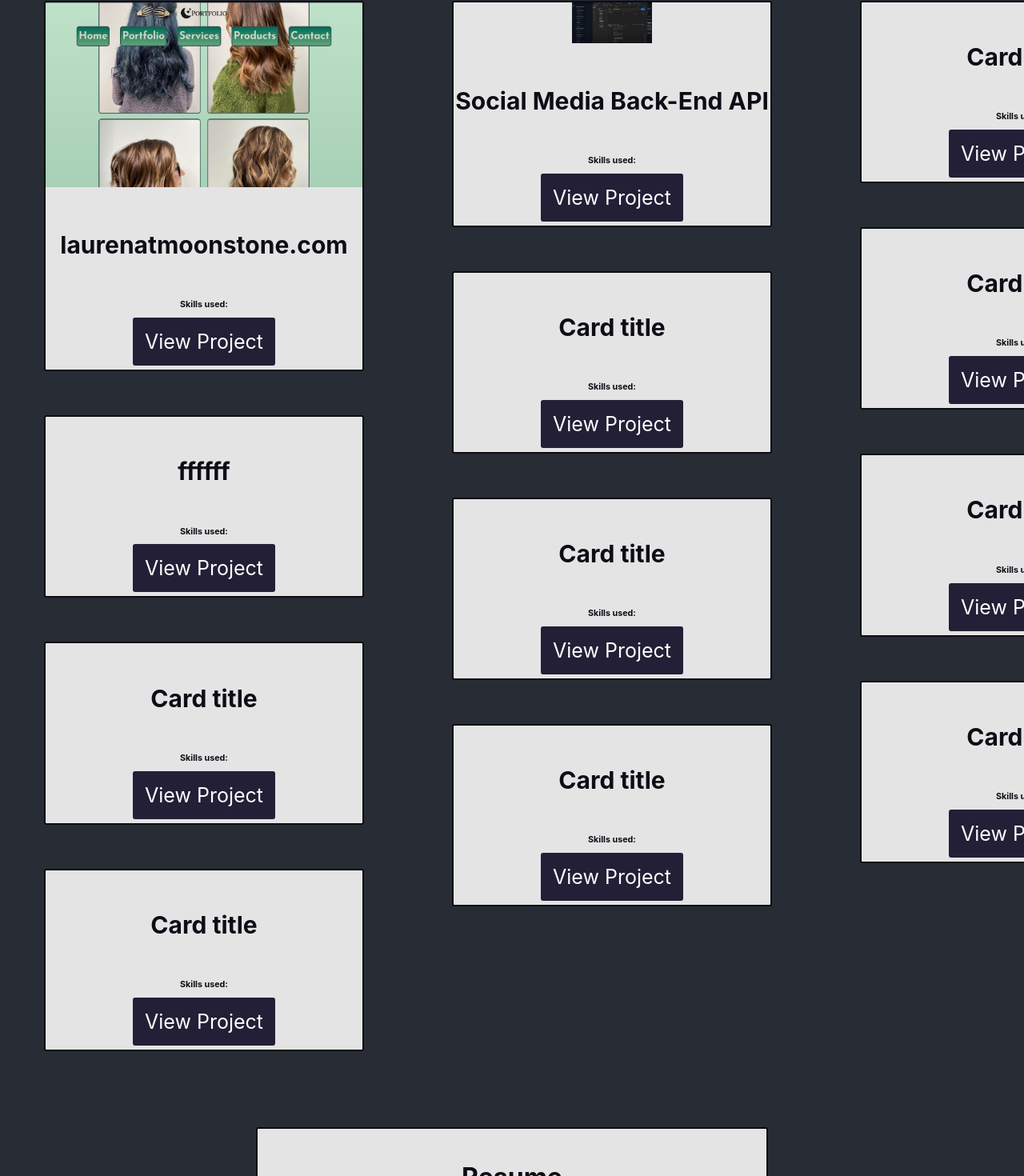
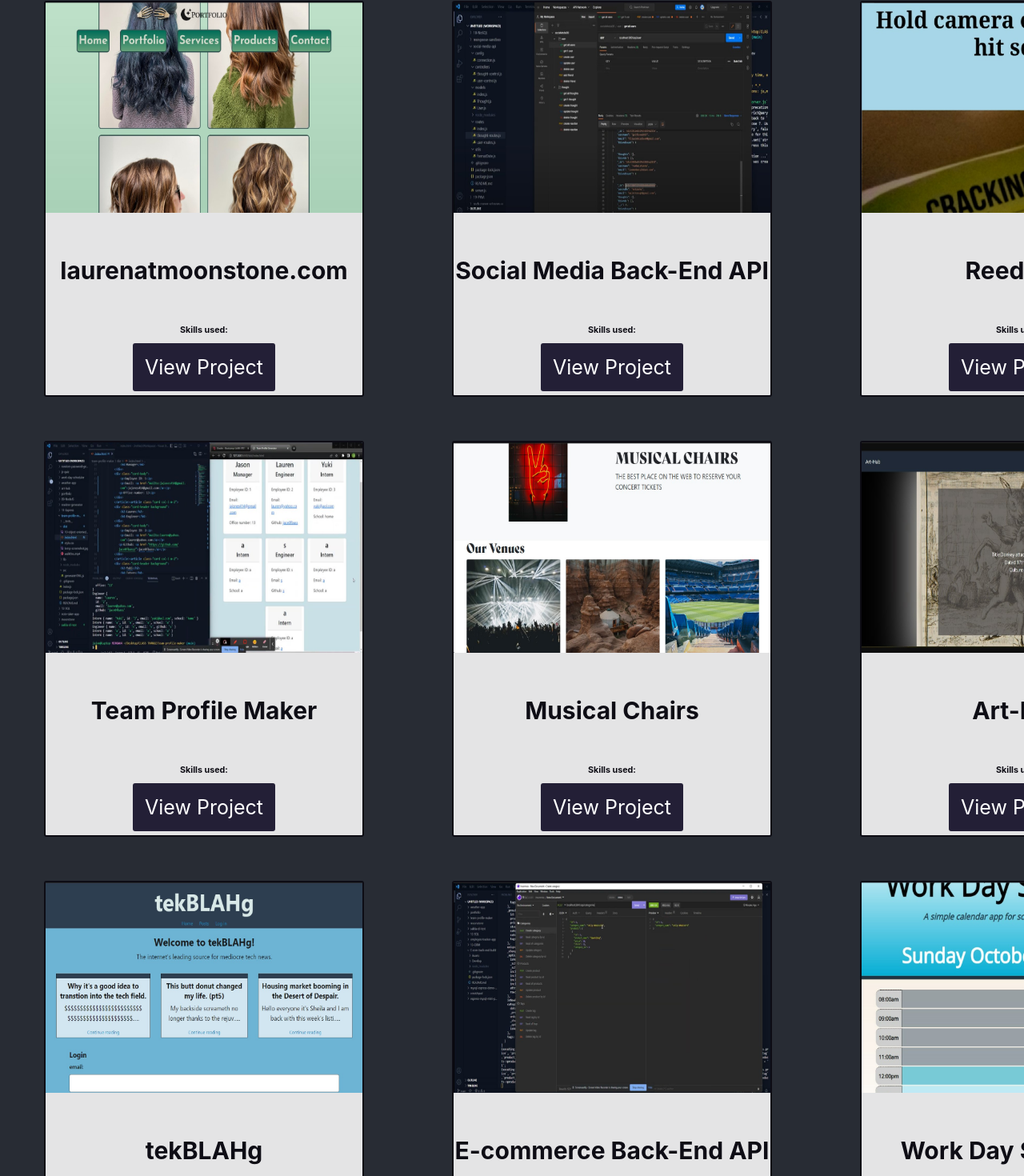
Before and after one commit to jace0fbass/j-jones-2023, a React (Create React App) app: page / in a window 1280 px wide. Shown: the part 1058-2528 px from the top of the page at 80% size. Built offline with nearby package versions, Linux system fonts and the light colour scheme.

Commit message:
Updated portfolio cards with images and data.

```diff
--- a/src/css/App.css
+++ b/src/css/App.css
@@ -130,5 +130,5 @@ body {
   margin-bottom: 40px;
 }
 .card-img-top {
-  max-width: 100%;
+  width: 100%;
 }
--- a/src/js/components/Portfolio.js
+++ b/src/js/components/Portfolio.js
@@ -1,13 +1,22 @@
 import React from "react";
 import moonstone from '../../images/moonstone.jpg'
 import socialApi from '../../images/socialMediaApi.jpg'
+import teamProfile from '../../images/teamProfileMaker.jpg'
+import tekB from '../../images/tekblahg.jpg'
+import artHub from '../../images/artHub.jpg'
+import ecomB from '../../images/ecomBackEnd.jpg'
+import empTrack from '../../images/empTracker.jpg'
+import musicalC from '../../images/musicalChairs.jpg'
+import read2me from '../../images/read2me.jpg'
+import workDay from '../../images/workDayScheduler.jpg'
+
 export default function Portfolio() {
   return (
     <div id="portCards">
       <div className="row row-cols-1 row-cols-md-3 g-4">
         <div id="singleProj" className="col">
           <div className="card">
-            <img src={moonstone} className="card-img-top" alt="..." />
+            <img src={moonstone} className="card-img-top" alt="..." height="263" />
             <div className="card-body">
               <h5 className="card-title">laurenatmoonstone.com</h5>
               <h6>Skills used:</h6>
@@ -21,12 +30,100 @@ export default function Portfolio() {
         </div>
         <div id="singleProj" className="col">
           <div className="card">
-            {/* <img src="..." className="card-img-top" alt="..."> */}
+            <img src={teamProfile} className="card-img-top" alt="..." height="263" />
             <div className="card-body">
-              <h5 className="card-title">ffffff</h5>
+              <h5 className="card-title">Team Profile Maker</h5>
 
               <h6>Skills used:</h6>
-              <a id="portfolioBtns">View Project</a>
+              <a href="https://github.com/jace0fbass/team-profile-maker" id="portfolioBtns">View Project</a>
+              <br></br>
+              <br />
+            </div>
+          </div>
+        </div>
+
+        <div id="singleProj" class="col">
+          <div class="card">
+            <img src={tekB} class="card-img-top" alt="..." height="263" />
+            <div class="card-body">
+              <h5 class="card-title">tekBLAHg</h5>
+
+              <h6>Skills used:</h6>
+              <a href="https://tekblog-app.herokuapp.com/login" id="portfolioBtns">View Project</a>
+              <br></br>
+              <br />
+            </div>
+          </div>
+        </div>
+        <div id="singleProj" className="col">
+          <div className="card">
+            <img src={empTrack} className="card-img-top" alt="..." height="263" />
+            <div className="card-body">
+              <h5 className="card-title">Employee Tracker Database</h5>
+              <h6>Skills used:</h6>
+              <a href="https://github.com/jace0fbass/employee-tracker-app" id="portfolioBtns">
+                View Project
+              </a>
+              <br></br>
+              <br />
+            </div>
+          </div>
+        </div>
+      </div>
+
+
+      <div className="row row-cols-1 row-cols-md-3 g-4">
+        <div id="singleProj" className="col">
+          <div className="card">
+            <img src={socialApi} className="card-img-top" alt="..." height="263" />
+            <div className="card-body">
+              <h5 className="card-title">Social Media Back-End API</h5>
+
+              <h6>Skills used:</h6>
+              <a href="https://github.com/jace0fbass/social-media-api" id="portfolioBtns">View Project</a>
+              <br></br>
+              <br />
+            </div>
+          </div>
+        </div>
+        <div id="singleProj" className="col">
+          <div className="card">
+            <img src={musicalC} className="card-img-top" alt="..." height="263" />
+            <div className="card-body">
+              <h5 className="card-title">Musical Chairs</h5>
+
+              <h6>Skills used:</h6>
+              <a href="https://secret-hamlet-03727.herokuapp.com/" id="portfolioBtns">View Project</a>
+              <br></br>
+              <br />
+            </div>
+          </div>
+        </div>
+        <div id="singleProj" className="col">
+          <div className="card">
+            <img src={ecomB} className="card-img-top" alt="..." height="263" />
+            <div className="card-body">
+              <h5 className="card-title">E-commerce Back-End API</h5>
+
+              <h6>Skills used:</h6>
+              <a href="https://github.com/jace0fbass/E-com-back-end-build" id="portfolioBtns">View Project</a>
+              <br></br>
+              <br />
+            </div>
+          </div>
+        </div>
+      </div>
+      <div className="row row-cols-1 row-cols-md-3 g-4">
+
+
+        <div id="singleProj" className="col">
+          <div className="card">
+            <img src={read2me} className="card-img-top" alt="..."height="263" />
+            <div className="card-body">
+              <h5 className="card-title">Reed2Mii</h5>
+
+              <h6>Skills used:</h6>
+              <a href="https://jace0fbass.github.io/read-2-me/" id="portfolioBtns">View Project</a>
               <br></br>
               <br />
             </div>
@@ -34,53 +131,12 @@ export default function Portfolio() {
         </div>
         <div id="singleProj" className="col">
           <div class="card">
-            {/* <img src="..." class="card-img-top" alt="..."> */}
+            <img src={artHub} class="card-img-top" alt="..." height="263" />
             <div class="card-body">
-              <h5 class="card-title">Card title</h5>
+              <h5 class="card-title">Art-Hub</h5>
 
               <h6>Skills used:</h6>
-              <a id="portfolioBtns">View Project</a>
-              <br></br>
-              <br />
-            </div>
-          </div>
-        </div>
-        <div id="singleProj" class="col">
-          <div class="card">
-            {/* <img src="..." class="card-img-top" alt="..."> */}
-            <div class="card-body">
-              <h5 class="card-title">Card title</h5>
-
-              <h6>Skills used:</h6>
-              <a id="portfolioBtns">View Project</a>
-              <br></br>
-              <br />
-            </div>
-          </div>
-        </div>
-      </div>
-      <div className="row row-cols-1 row-cols-md-3 g-4">
-        <div id="singleProj" className="col">
-          <div className="card">
-            <img src={socialApi} className="card-img-top" alt="..." width="100" />
-            <div className="card-body">
-              <h5 className="card-title">Social Media Back-End API</h5>
-
-              <h6>Skills used:</h6>
-              <a id="portfolioBtns">View Project</a>
-              <br></br>
-              <br />
-            </div>
-          </div>
-        </div>
-        <div id="singleProj" className="col">
-          <div className="card">
-            {/* <img src="..." className="card-img-top" alt="..."> */}
-            <div className="card-body">
-              <h5 className="card-title">Card title</h5>
-
-              <h6>Skills used:</h6>
-              <a id="portfolioBtns">View Project</a>
+              <a href="https://ddwk21.github.io/art-hub/" id="portfolioBtns">View Project</a>
               <br></br>
               <br />
             </div>
@@ -88,85 +144,18 @@ export default function Portfolio() {
         </div>
         <div id="singleProj" className="col">
           <div class="card">
-            {/* <img src="..." class="card-img-top" alt="..."> */}
+            <img src={workDay} class="card-img-top" alt="..." height="263" />
             <div class="card-body">
-              <h5 class="card-title">Card title</h5>
+              <h5 class="card-title">Work Day Scheduler</h5>
 
               <h6>Skills used:</h6>
-              <a id="portfolioBtns">View Project</a>
+              <a href="https://jace0fbass.github.io/work-day-scheduler/" id="portfolioBtns">View Project</a>
               <br></br>
               <br />
             </div>
           </div>
         </div>
-        <div id="singleProj" class="col">
-          <div class="card">
-            {/* <img src="..." class="card-img-top" alt="..."> */}
-            <div class="card-body">
-              <h5 class="card-title">Card title</h5>
-
-              <h6>Skills used:</h6>
-              <a id="portfolioBtns">View Project</a>
-              <br></br>
-              <br />
-            </div>
-          </div>
         </div>
-      </div>
-      <div className="row row-cols-1 row-cols-md-3 g-4">
-        <div id="singleProj" className="col">
-          <div className="card">
-            {/* <img src="..." className="card-img-top" alt="..."> */}
-            <div className="card-body">
-              <h5 className="card-title">Card title</h5>
-
-              <h6>Skills used:</h6>
-              <a id="portfolioBtns">View Project</a>
-              <br></br>
-              <br />
-            </div>
-          </div>
         </div>
-        <div id="singleProj" className="col">
-          <div className="card">
-            {/* <img src="..." className="card-img-top" alt="..."> */}
-            <div className="card-body">
-              <h5 className="card-title">Card title</h5>
-
-              <h6>Skills used:</h6>
-              <a id="portfolioBtns">View Project</a>
-              <br></br>
-              <br />
-            </div>
-          </div>
-        </div>
-        <div id="singleProj" className="col">
-          <div class="card">
-            {/* <img src="..." class="card-img-top" alt="..."> */}
-            <div class="card-body">
-              <h5 class="card-title">Card title</h5>
-
-              <h6>Skills used:</h6>
-              <a id="portfolioBtns">View Project</a>
-              <br></br>
-              <br />
-            </div>
-          </div>
-        </div>
-        <div id="singleProj" class="col">
-          <div class="card">
-            {/* <img src="..." class="card-img-top" alt="..."> */}
-            <div class="card-body">
-              <h5 class="card-title">Card title</h5>
-
-              <h6>Skills used:</h6>
-              <a id="portfolioBtns">View Project</a>
-              <br></br>
-              <br />
-            </div>
-          </div>
-        </div>
-      </div>
-    </div>
   );
 }
```
